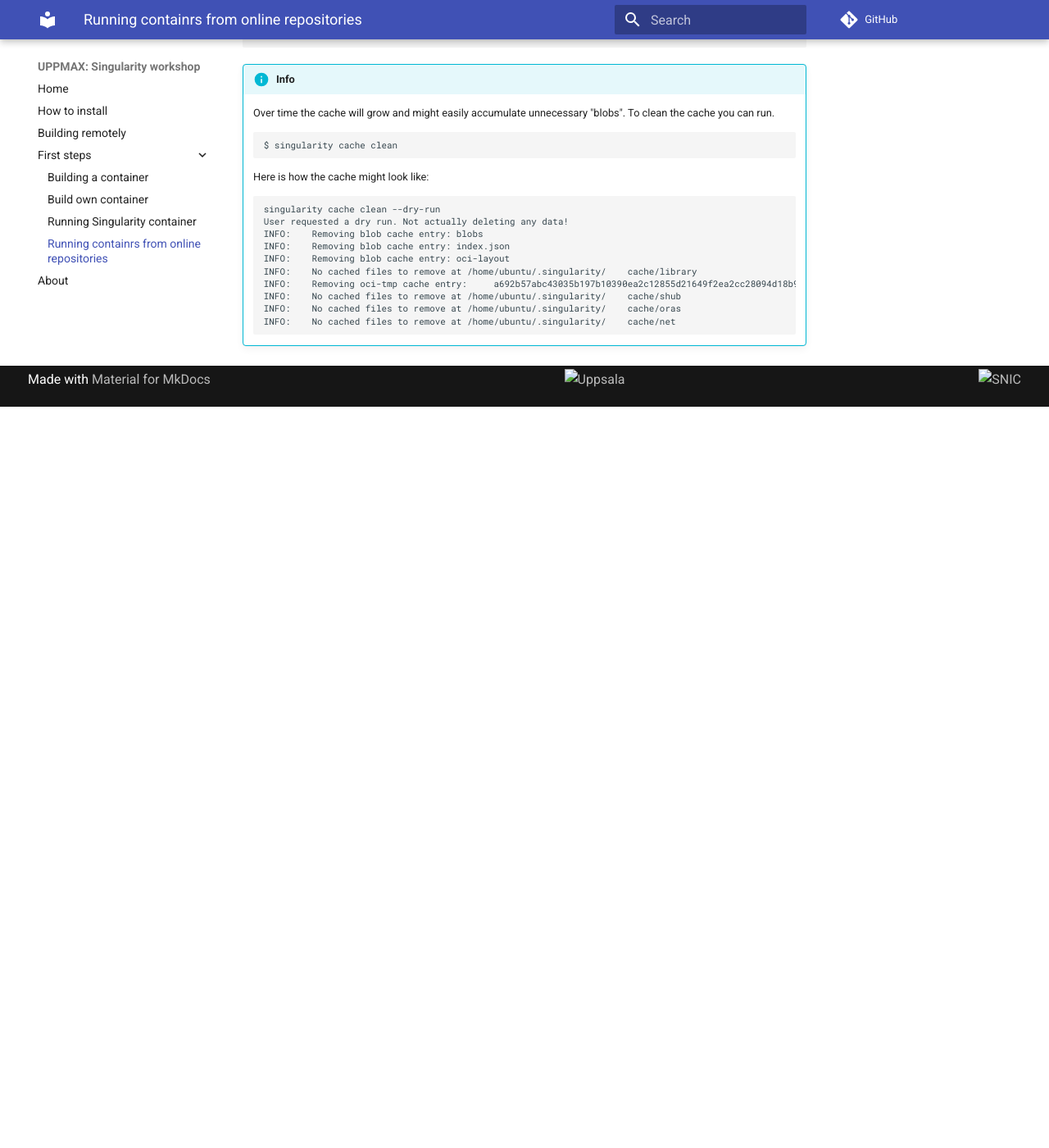
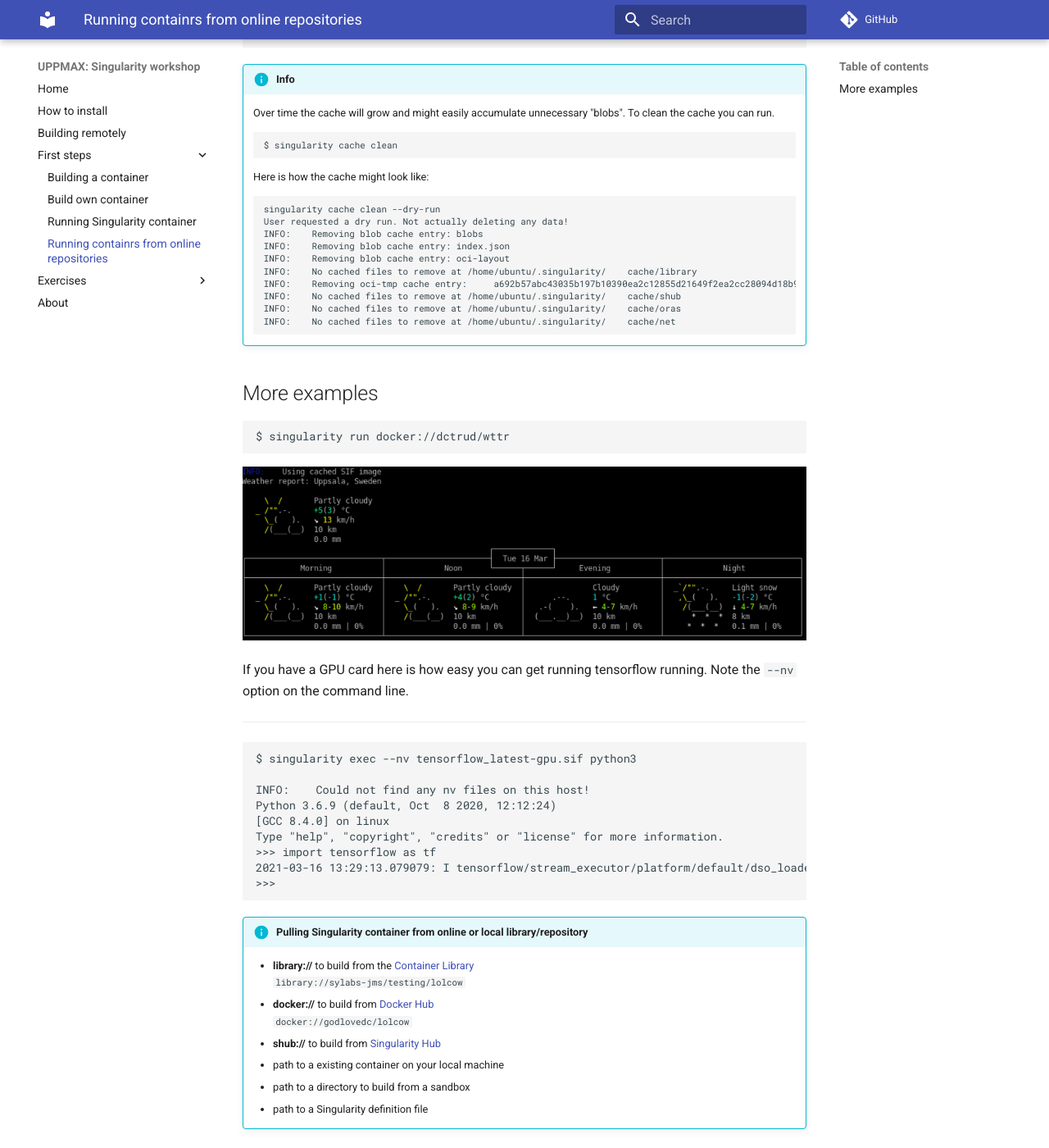
Before and after one commit to pmitev/UPPMAX-Singularity-workshop, an MkDocs documentation site: the page built from docs/remote_repositories.md, in a window 1280 px wide and 1400 px high, scrolled down 1326 px. Shown: the whole window at 82% size. Built offline with MkDocs 1.6.1 and Material for MkDocs 9.7.7, drawn with Linux system fonts in a browser that asks for light colours; comment, search, counter and statistics services are not loaded; before the commit the page ends 1822 px from its top, so only the background shows below that.

Commit message:
more material

````diff
--- a/docs/remote_repositories.md
+++ b/docs/remote_repositories.md
@@ -78,3 +78,36 @@ Total space used: 187.04 MiB
     INFO:    No cached files to remove at /home/ubuntu/.singularity/    cache/oras
     INFO:    No cached files to remove at /home/ubuntu/.singularity/    cache/net
     ```
+
+## More examples
+
+```
+$ singularity run docker://dctrud/wttr
+```
+![output](images/wttr.png)
+
+If you have a GPU card here is how easy you can get running tensorflow running. Note the `--nv` option on the command line.
+
+---
+
+```
+$ singularity exec --nv tensorflow_latest-gpu.sif python3
+
+INFO:    Could not find any nv files on this host!
+Python 3.6.9 (default, Oct  8 2020, 12:12:24)
+[GCC 8.4.0] on linux
+Type "help", "copyright", "credits" or "license" for more information.
+>>> import tensorflow as tf
+2021-03-16 13:29:13.079079: I tensorflow/stream_executor/platform/default/dso_loader.cc:49] Successfully opened dynamic library libcudart.so.11.0
+>>>
+```
+
+!!! info "Pulling Singularity container from online or local library/repository"
+    - **library://** to build from the [Container Library](https://    cloud.sylabs.io/library)
+    ` library://sylabs-jms/testing/lolcow`
+    - **docker://** to build from [Docker Hub](https://hub.docker.com/    )
+    ` docker://godlovedc/lolcow`
+    - **shub://** to build from [Singularity Hub](https://    singularityhub.com/)
+    - path to a existing container on your local machine
+    - path to a directory to build from a sandbox
+    - path to a Singularity definition file
--- a/mkdocs.yml
+++ b/mkdocs.yml
@@ -9,6 +9,8 @@ nav:
     - Build own container: own_container.md
     - Running Singularity container: running_singularity.md
     - Running containrs from online repositories: remote_repositories.md
+  - Exercises:
+    - Real life example: exercise_01.md
   - About: about.md
 theme:
   name: material
````
Also changed, not shown: docs/buil-pull_from_library.md (deleted, +0 -11 lines), docs/exercise_01.md (added, +116 -0 lines), docs/images/wttr.png (added).
